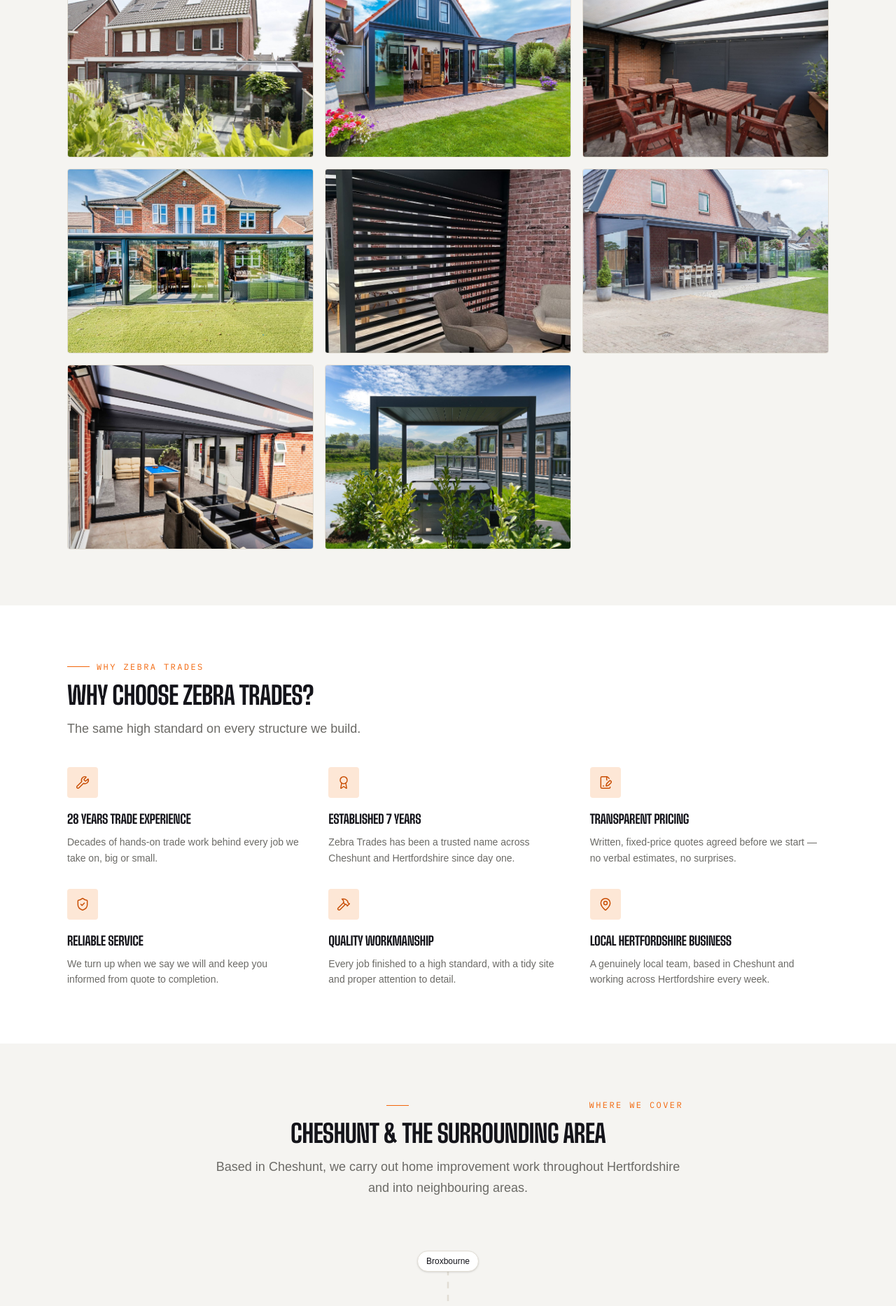
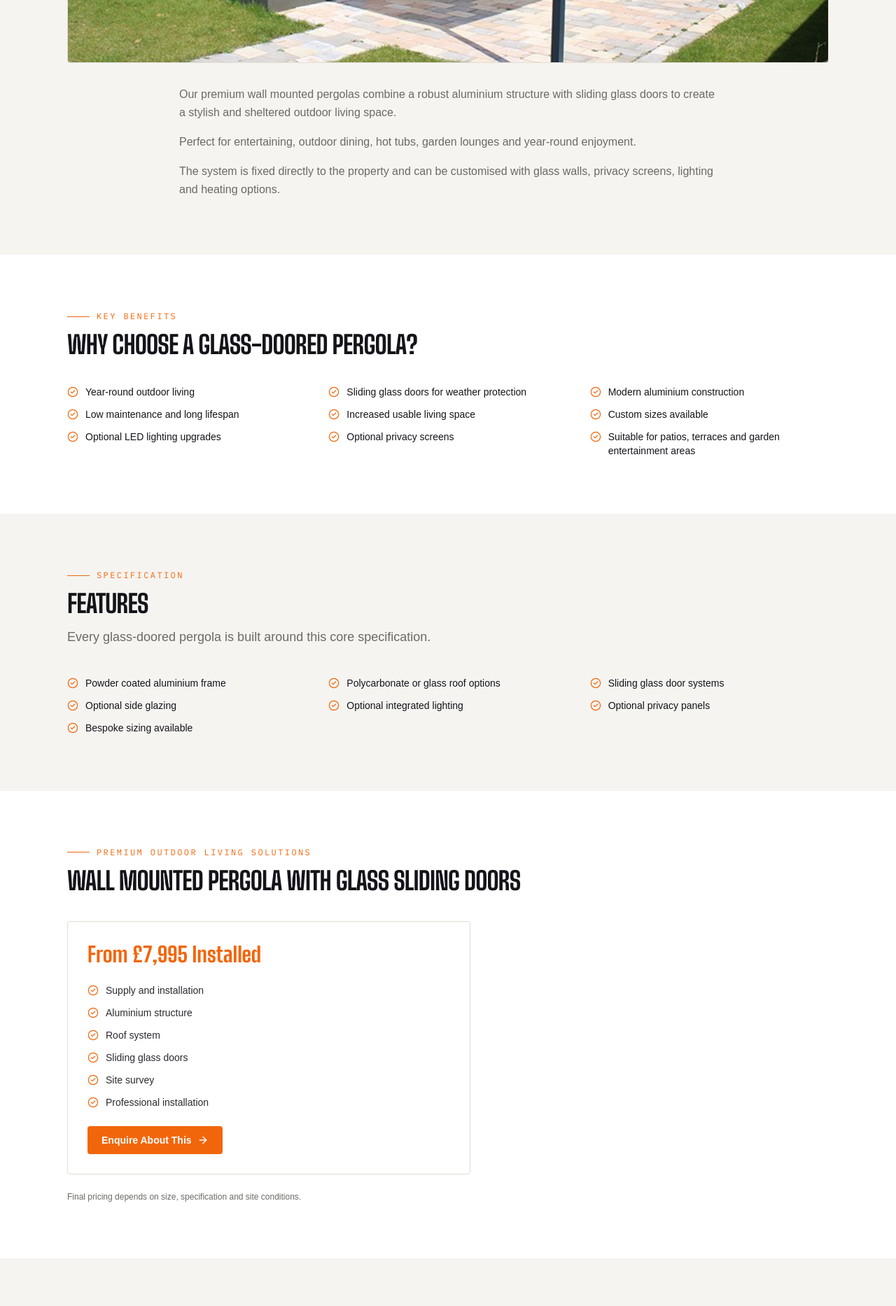
Before and after one commit to jasonkazakos-cpu/zebra-trades-website, a Next.js app: page /pergolas in a window 1280 px wide. Shown: the part 3680-5546 px from the top of the page at 70% size. Built offline with nearby package versions, Linux system fonts and the light colour scheme; a web font is replaced by a local one.

Commit message:
Add premium wall mounted pergola with glass doors section

```diff
--- a/app/pergolas/page.tsx
+++ b/app/pergolas/page.tsx
@@ -10,7 +10,7 @@ import CtaBand from "@/components/CtaBand";
 import { siteConfig } from "@/data/site";
 import { GALLERY_ITEMS, BASE_PRICES } from "@/data/pergola-prices";
 import Link from "next/link";
-import { ArrowRight } from "lucide-react";
+import { ArrowRight, CheckCircle2 } from "lucide-react";
 
 export const metadata: Metadata = {
   title: "Pergolas & Gazebos in Hertfordshire",
@@ -23,6 +23,14 @@ export const metadata: Metadata = {
     "Garden Pergola",
     "Louvered Roof Pergola Hertfordshire",
     "Gazebo Installation Hertfordshire",
+    "Wall Mounted Pergola",
+    "Glass Room",
+    "Sliding Glass Doors",
+    "Outdoor Living",
+    "Aluminium Pergola",
+    "Pergola Installation Hertfordshire",
+    "Pergola Installation Cheshunt",
+    "Outdoor Room Installation",
   ],
 };
 
@@ -40,6 +48,49 @@ const projectImages: GalleryImage[] = [
   { src: "/images/pergolas/aluminium-pergola-08.jpg", alt: "Aluminium pergola installation in Cuffley", caption: "Aluminium Pergola Installation — Cuffley" },
   { src: "/images/pergolas/aluminium-pergola-09.jpg", alt: "Aluminium pergola installation in Goffs Oak", caption: "Aluminium Pergola Installation — Goffs Oak" },
   { src: "/images/pergolas/aluminium-pergola-10.jpg", alt: "Aluminium pergola installation in Waltham Abbey", caption: "Aluminium Pergola Installation — Waltham Abbey" },
+  { src: "/images/pergolas/aluminium-pergola-11.jpg", alt: "Aluminium pergola installation in Hertfordshire", caption: "Aluminium Pergola Installation — Hertfordshire" },
+];
+
+const PREMIUM_SERVICE_LABEL = "Wall Mounted Pergola With Glass Sliding Doors";
+const premiumQuoteHref = `/contact?service=${encodeURIComponent(PREMIUM_SERVICE_LABEL)}`;
+
+const glassPergolaBenefits = [
+  "Year-round outdoor living",
+  "Sliding glass doors for weather protection",
+  "Modern aluminium construction",
+  "Low maintenance and long lifespan",
+  "Increased usable living space",
+  "Custom sizes available",
+  "Optional LED lighting upgrades",
+  "Optional privacy screens",
+  "Suitable for patios, terraces and garden entertainment areas",
+];
+
+const glassPergolaFeatures = [
+  "Powder coated aluminium frame",
+  "Polycarbonate or glass roof options",
+  "Sliding glass door systems",
+  "Optional side glazing",
+  "Optional integrated lighting",
+  "Optional privacy panels",
+  "Bespoke sizing available",
+];
+
+const glassPergolaIncludes = [
+  "Supply and installation",
+  "Aluminium structure",
+  "Roof system",
+  "Sliding glass doors",
+  "Site survey",
+  "Professional installation",
+];
+
+const glassPergolaGalleryImages: GalleryImage[] = [
+  { src: "/images/pergolas/aluminium-pergola-wall-mounted-large-cuffley.jpg", alt: "Wall mounted aluminium pergola installation in Cuffley", caption: "Wall Mounted Aluminium Pergola — Cuffley" },
+  { src: "/images/pergolas/aluminium-pergola-01.jpg", alt: "Bespoke aluminium pergola installation in Hertfordshire", caption: "Bespoke Aluminium Pergola — Hertfordshire" },
+  { src: "/images/pergolas/aluminium-pergola-03.jpg", alt: "Bespoke aluminium pergola installation in Cheshunt", caption: "Bespoke Aluminium Pergola — Cheshunt" },
+  { src: "/images/pergolas/aluminium-pergola-05.jpg", alt: "Aluminium pergola installation in Broxbourne", caption: "Aluminium Pergola Installation — Broxbourne" },
+  { src: "/images/pergolas/aluminium-pergola-09.jpg", alt: "Aluminium pergola installation in Goffs Oak", caption: "Aluminium Pergola Installation — Goffs Oak" },
   { src: "/images/pergolas/aluminium-pergola-11.jpg", alt: "Aluminium pergola installation in Hertfordshire", caption: "Aluminium Pergola Installation — Hertfordshire" },
 ];
 
@@ -167,6 +218,127 @@ export default function PergolasPage() {
         </Container>
       </section>
 
+      {/* Premium Wall Mounted Pergola With Glass Sliding Doors */}
+      <section className="bg-chalk">
+        <Container className="py-16 sm:py-20">
+          <SectionHeading
+            eyebrow="Premium Product"
+            title="Wall Mounted Pergola With Glass Sliding Doors"
+            subtitle="Create an outdoor room that can be enjoyed throughout the year."
+          />
+          <div className="mt-10 overflow-hidden rounded-sm border border-line">
+            {/* eslint-disable-next-line @next/next/no-img-element */}
+            <img
+              src="/images/pergolas/wall-mounted-pergola-aluminium-hertfordshire.jpg"
+              alt="Wall mounted pergola with glass sliding doors"
+              loading="lazy"
+              className="aspect-[16/8] w-full object-cover sm:aspect-[16/6]"
+            />
+          </div>
+          <div className="mx-auto mt-8 max-w-3xl space-y-4 text-sm leading-relaxed text-slate sm:text-base">
+            <p>
+              Our premium wall mounted pergolas combine a robust aluminium
+              structure with sliding glass doors to create a stylish and
+              sheltered outdoor living space.
+            </p>
+            <p>
+              Perfect for entertaining, outdoor dining, hot tubs, garden
+              lounges and year-round enjoyment.
+            </p>
+            <p>
+              The system is fixed directly to the property and can be
+              customised with glass walls, privacy screens, lighting and
+              heating options.
+            </p>
+          </div>
+        </Container>
+      </section>
+
+      <section className="bg-paper">
+        <Container className="py-16 sm:py-20">
+          <SectionHeading
+            eyebrow="Key Benefits"
+            title="Why Choose A Glass-Doored Pergola?"
+          />
+          <ul className="mt-10 grid gap-x-8 gap-y-3 sm:grid-cols-2 lg:grid-cols-3">
+            {glassPergolaBenefits.map((benefit) => (
+              <li key={benefit} className="flex items-start gap-2.5 text-sm font-medium text-ink">
+                <CheckCircle2 className="mt-0.5 size-4 shrink-0 text-accent" strokeWidth={1.75} aria-hidden="true" />
+                {benefit}
+              </li>
+            ))}
+          </ul>
+        </Container>
+      </section>
+
+      <section className="bg-chalk">
+        <Container className="py-16 sm:py-20">
+          <SectionHeading
+            eyebrow="Specification"
+            title="Features"
+            subtitle="Every glass-doored pergola is built around this core specification."
+          />
+          <ul className="mt-10 grid gap-x-8 gap-y-3 sm:grid-cols-2 lg:grid-cols-3">
+            {glassPergolaFeatures.map((feature) => (
+              <li key={feature} className="flex items-start gap-2.5 text-sm font-medium text-ink">
+                <CheckCircle2 className="mt-0.5 size-4 shrink-0 text-accent" strokeWidth={1.75} aria-hidden="true" />
+                {feature}
+              </li>
+            ))}
+          </ul>
+        </Container>
+      </section>
+
+      <section className="bg-paper">
+        <Container className="py-16 sm:py-20">
+          <SectionHeading
+            eyebrow="Premium Outdoor Living Solutions"
+            title="Wall Mounted Pergola With Glass Sliding Doors"
+          />
+          <div className="mt-10 max-w-xl rounded-sm border border-line bg-paper p-7">
+            <p className="font-display text-3xl font-bold text-accent">From £7,995 Installed</p>
+            <ul className="mt-6 space-y-3">
+              {glassPergolaIncludes.map((item) => (
+                <li key={item} className="flex items-start gap-2.5 text-sm text-ink-soft">
+                  <CheckCircle2 className="mt-0.5 size-4 shrink-0 text-accent" strokeWidth={1.75} aria-hidden="true" />
+                  {item}
+                </li>
+              ))}
+            </ul>
+            <Link
+              href={premiumQuoteHref}
+              className="mt-6 inline-flex items-center justify-center gap-2 rounded-sm bg-accent px-5 py-2.5 text-sm font-semibold text-paper hover:bg-accent-dark"
+            >
+              Enquire About This
+              <ArrowRight className="size-4" aria-hidden="true" />
+            </Link>
+          </div>
+          <p className="mt-6 text-xs text-slate">
+            Final pricing depends on size, specification and site conditions.
+          </p>
+        </Container>
+      </section>
+
+      <section className="bg-chalk">
+        <Container className="py-16 sm:py-20">
+          <SectionHeading
+            eyebrow="Gallery"
+            title="Glass-Doored Pergola Installations"
+            subtitle="A selection of our aluminium pergola installations — dedicated glass sliding door photography coming soon."
+          />
+          <div className="mt-10">
+            <Gallery images={glassPergolaGalleryImages} />
+          </div>
+        </Container>
+      </section>
+
+      <CtaBand
+        title="Ready To Transform Your Outdoor Space?"
+        subtitle="Contact Zebra Trades today for a free quotation and design consultation."
+        buttonLabel="Request a Free Quote"
+        quoteHref={premiumQuoteHref}
+      />
+
       {/* Real Project Gallery */}
       <section className="bg-chalk">
         <Container className="py-16 sm:py-20">
```
